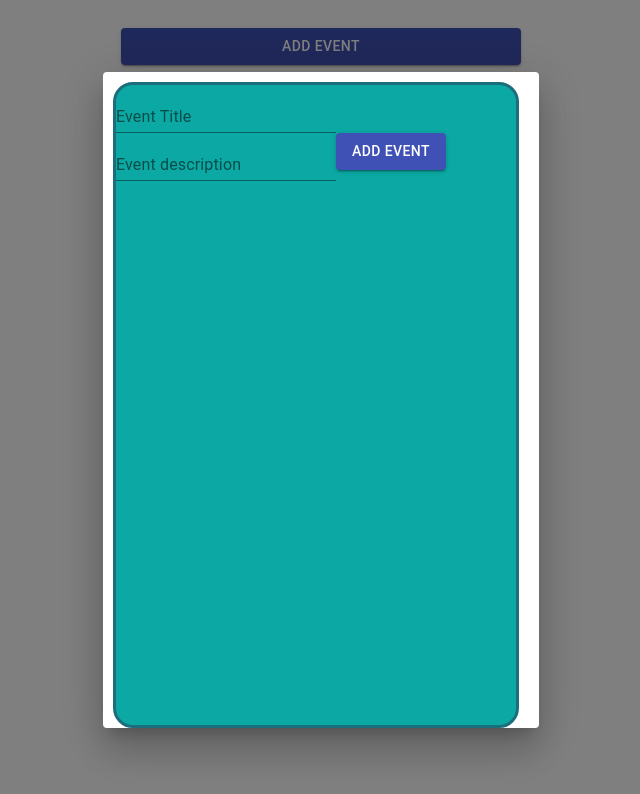
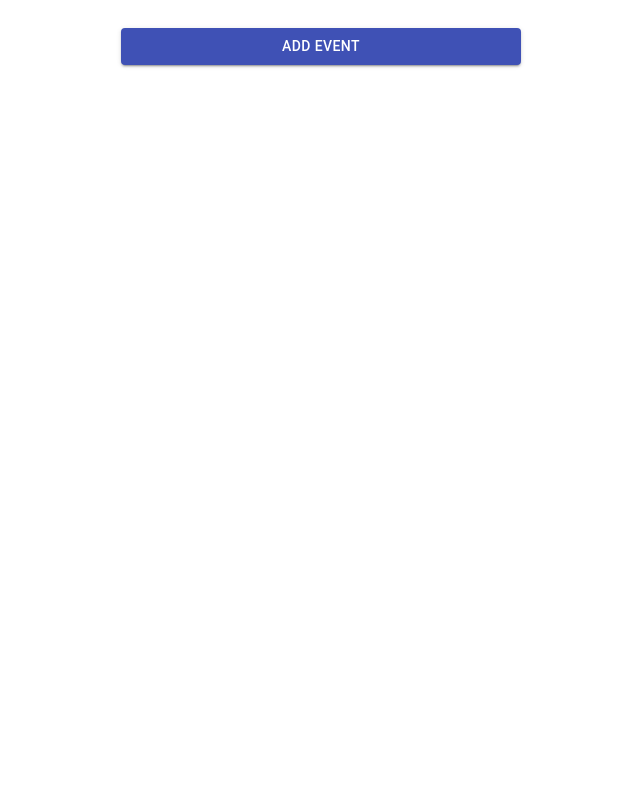
Before and after one commit to pragyes31/Event-Manager, a React (Create React App) app: page / in a window 1280 px wide. Shown: the top 794 px of the page, without its empty margins (319-959 px from the left). Built offline with nearby package versions, Linux system fonts and the light colour scheme.

Commit message:
added MUI date picker

```diff
--- a/package.json
+++ b/package.json
@@ -5,7 +5,10 @@
   "keywords": [],
   "main": "src/index.js",
   "dependencies": {
+    "@date-io/date-fns": "2.10.6",
     "@material-ui/core": "4.11.0",
+    "@material-ui/pickers": "3.2.10",
+    "date-fns": "2.16.1",
     "react": "16.13.1",
     "react-dom": "16.13.1",
     "react-scripts": "3.4.3"
--- a/src/App.js
+++ b/src/App.js
@@ -4,6 +4,9 @@ import Button from "@material-ui/core/Button";
 import { withStyles } from "@material-ui/core/styles";
 import Dialog from "@material-ui/core/Dialog";
 import TextField from "@material-ui/core/TextField";
+import { DateTimePicker, MuiPickersUtilsProvider } from "@material-ui/pickers";
+
+import DateFnsUtils from "@date-io/date-fns";
 
 import "./styles.css";
 
@@ -27,7 +30,7 @@ class AddEventButtonComp extends React.Component {
   constructor(props) {
     super(props);
     this.state = {
-      isEventFormOpen: true
+      isEventFormOpen: false
     };
   }
   handleEventForm = () => {
@@ -61,12 +64,19 @@ const AddEventButton = withStyles(AddEventButtonStyles)(AddEventButtonComp);
 const AddEventDetailsStyles = {
   addEvent: {
     width: "400px",
-    height: "80vh",
-    backgroundColor: "#0ca8a3",
-    margin: "10px 20px 0px 10px",
-    color: "#fff",
-    border: "3px solid #1c6e7d",
-    borderRadius: "20px"
+    height: "auto",
+    display: "flex",
+    flexDirection: "column",
+    alignItems: "center",
+    marginTop: "10px"
+  },
+  eventInputs: {
+    width: "80%",
+    marginBottom: "10px"
+  },
+  btn: {
+    width: "60%",
+    margin: "20px 0px"
   }
 };
 
@@ -77,6 +87,9 @@ class AddEventDetailsComp extends React.Component {
       name: ""
     };
   }
+  handleDateChange = () => {
+    console.log("change date");
+  };
   render() {
     const { classes } = this.props;
     return (
@@ -84,15 +97,33 @@ class AddEventDetailsComp extends React.Component {
         open={this.props.isEventFormOpen}
         aria-labelledby="Add New event"
         aria-describedby="Dialog window to add details about the new page"
-        //onBackdropClick={this.props.handleEventForm}
-        //onEscapeKeyDown={this.props.handleEventForm}
+        onBackdropClick={this.props.handleEventForm}
+        onEscapeKeyDown={this.props.handleEventForm}
         classes={{ paper: classes.addEventDialog }}
       >
         <form className={classes.addEvent}>
-          <TextField className={classes.eventInputs} label="Event Title" />
+          <TextField className={classes.eventInputs} label="Name your event" />
           <TextField
             className={classes.eventInputs}
-            label="Event description"
+            label="Describe your event"
+          />
+          <TextField
+            label="Event start date & time"
+            type="datetime-local"
+            defaultValue="2017-05-24T10:30"
+            className={classes.eventInputs}
+            InputLabelProps={{
+              shrink: true
+            }}
+          />
+          <TextField
+            label="Event end date & time"
+            type="datetime-local"
+            defaultValue="2017-05-24T10:30"
+            className={classes.eventInputs}
+            InputLabelProps={{
+              shrink: true
+            }}
           />
           <Button
             onClick={this.handleEventForm}
```
